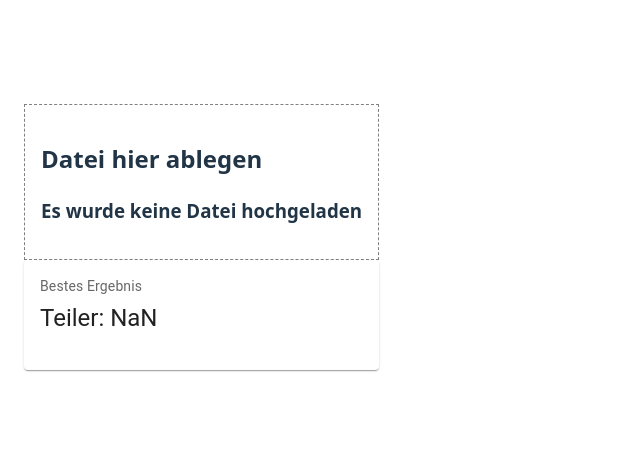
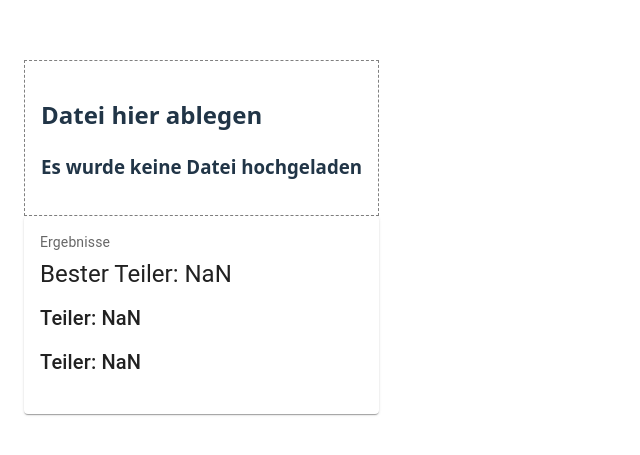
Before and after one commit to bsc-isenbuettel/ResultViewer, a React (Vite) app: page / in a window 1280 px wide. Shown: the part 163-618 px from the top of the page, without its empty margins (0-640 px from the left). Built offline with nearby package versions, Linux system fonts and the light colour scheme.

Commit message:
Extend result box to display last three values.

```diff
--- a/src/App.tsx
+++ b/src/App.tsx
@@ -52,7 +52,11 @@ export const App = React.memo(() => {
           </DropZone>
         </div>
       </Box>
-      <ResultBox value={(json?.ParameterResults[0].Teilers[0] * 100000).toFixed(3) || "N/A"} />
+      <ResultBox
+        firstValue={(json?.ParameterResults[0].Teilers[0] * 100000).toFixed(3) || "N/A"}
+        secondValue={(json?.ParameterResults[0].Teilers[1] * 100000).toFixed(3) || "N/A"}
+        thirdValue={(json?.ParameterResults[0].Teilers[2] * 100000).toFixed(3) || "N/A"}
+        />
     </Container>
   )
 })
--- a/src/components/ResultBox.tsx
+++ b/src/components/ResultBox.tsx
@@ -3,21 +3,29 @@ import React from 'react'
 
 
 export interface ResultBoxProps {
-  value?: string | number
+  firstValue?: string | number,
+  secondValue?: string | number,
+  thirdValue?: string | number,
 }
 
 export const ResultBox = React.memo(
   (props: React.PropsWithChildren<ResultBoxProps>) => {
-    const { value } = props
+    const { firstValue, secondValue, thirdValue } = props
 
     return (
     <Card sx={{ minWidth: 275 }}>
       <CardContent>
         <Typography gutterBottom sx={{ color: 'text.secondary', fontSize: 14 }}>
-          Bestes Ergebnis
+          Ergebnisse
         </Typography>
-        <Typography variant="h5" component="div" sx={{ color: 'text.primary', mb: 1.5 }}>
-          Teiler: {value}
+        <Typography variant="h5" component="div" sx={{ color: 'text.success', mb: 1.5 }}>
+          Bester Teiler: {firstValue}
+        </Typography>
+        <Typography variant="h6" component="div" sx={{ color: 'text.primary', mb: 1.5 }}>
+          Teiler: {secondValue}
+        </Typography>
+        <Typography variant="h6" component="div" sx={{ color: 'text.primary', mb: 1.5 }}>
+          Teiler: {thirdValue}
         </Typography>
       </CardContent>
     </Card>
```
